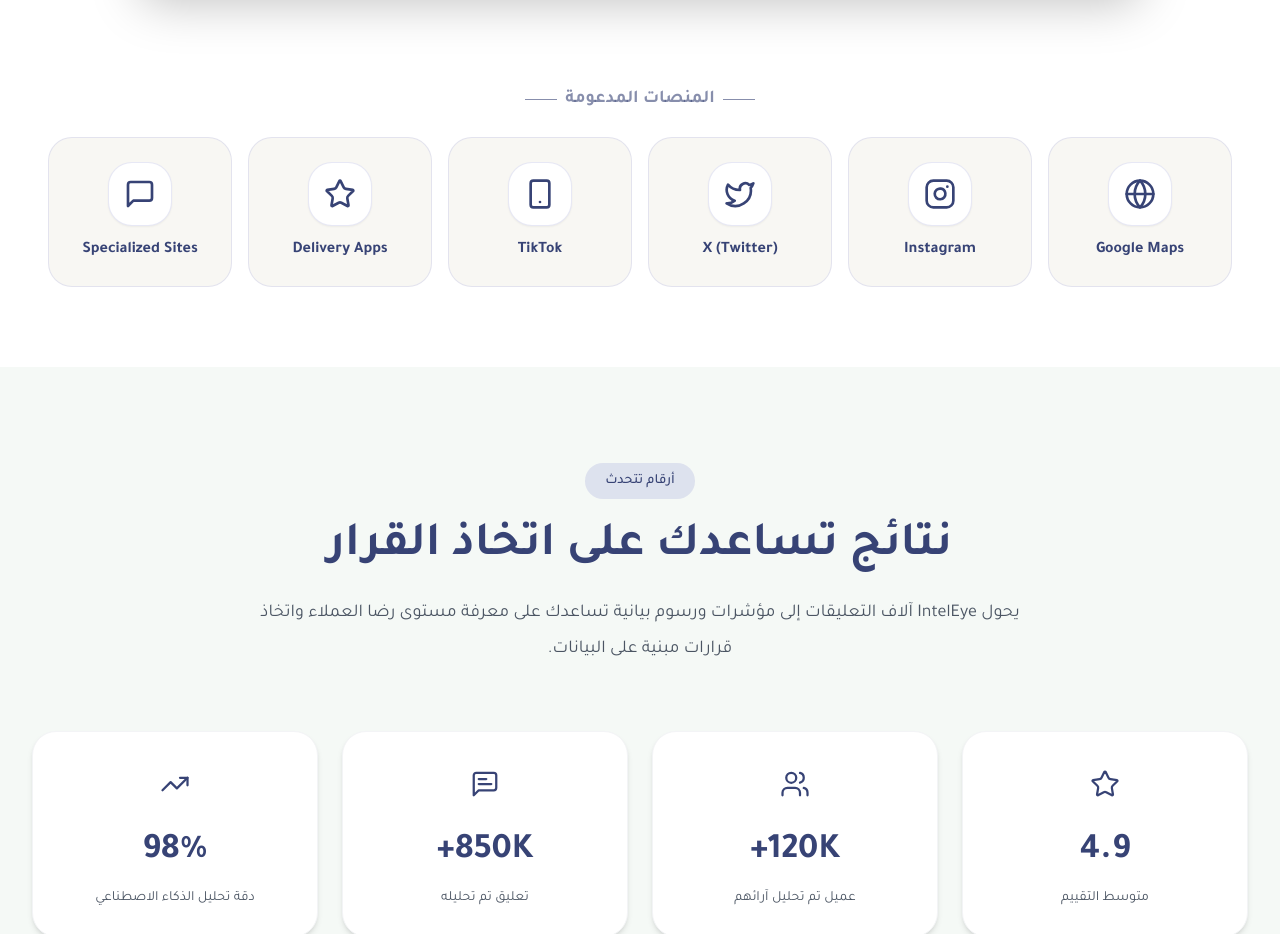
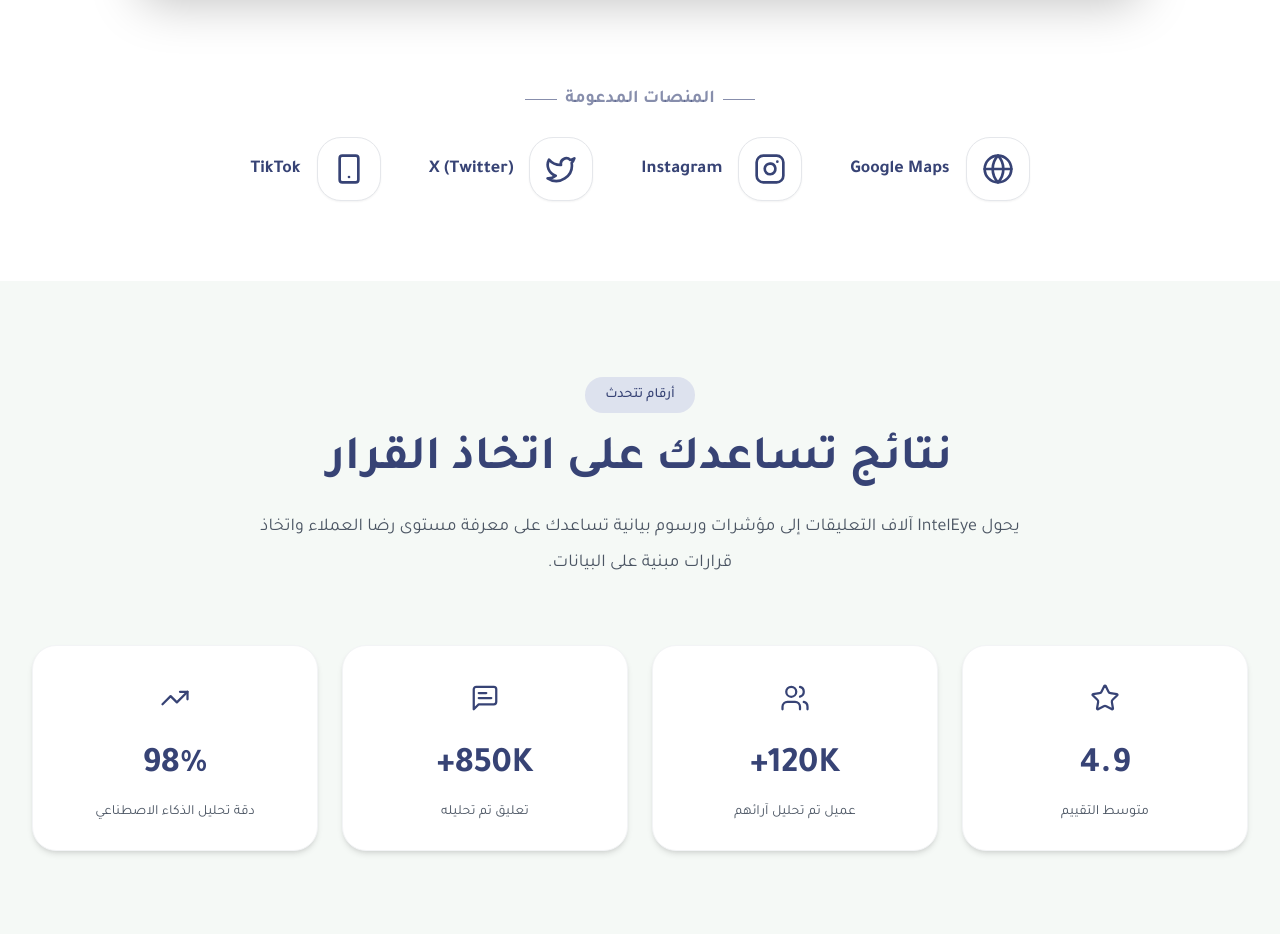
Before and after one commit to alaaalhrebi/inteleye, a Next.js app in the folder inteleye_project/: page / in a window 1280 px wide. Shown: the part 1520-2454 px from the top of the page. Built offline with nearby package versions, Linux system fonts and the light colour scheme.

Commit message:
Restore inline platform icons and show supported integrations only

```diff
--- a/inteleye_project/src/components/HeroSection.tsx
+++ b/inteleye_project/src/components/HeroSection.tsx
@@ -2,7 +2,7 @@
 
 import Link from "next/link";
 import { motion } from "framer-motion";
-import { ArrowRight, Sparkles, Globe, Instagram, Twitter, Smartphone, Star, MessageSquare } from "lucide-react";
+import { ArrowRight, Sparkles, Globe, Instagram, Twitter, Smartphone } from "lucide-react";
 import DashboardPreview from "./DashboardPreview";
 export default function HeroSection() {
 
@@ -11,8 +11,6 @@ export default function HeroSection() {
     { icon: Instagram, name: "Instagram" },
     { icon: Twitter, name: "X (Twitter)" },
     { icon: Smartphone, name: "TikTok" },
-    { icon: Star, name: "Delivery Apps" },
-    { icon: MessageSquare, name: "Specialized Sites" },
   ];
 
   return (
@@ -147,17 +145,17 @@ export default function HeroSection() {
     <span className="h-px w-8 bg-current"></span>
   </div>
 
-  <ul className="grid grid-cols-2 gap-3 sm:grid-cols-3 sm:gap-4 xl:grid-cols-6">
+  <ul className="flex flex-wrap items-center justify-center gap-x-8 gap-y-6 lg:gap-x-12">
     {platforms.map((platform) => (
       <li
         key={platform.name}
-        className="flex min-w-0 flex-col items-center justify-center gap-3 rounded-2xl border border-[#BABDE2]/35 bg-[#F8F7F3] px-3 py-5 text-center sm:px-4 sm:py-6"
+        className="flex items-center gap-4 select-none"
       >
-        <div className="flex h-14 w-14 items-center justify-center rounded-2xl border border-[#BABDE2]/35 bg-white text-[#374375] shadow-sm sm:h-16 sm:w-16">
+        <div className="flex h-14 w-14 shrink-0 items-center justify-center rounded-2xl border border-[#E5E7EB] bg-white text-[#374375] shadow-sm sm:h-16 sm:w-16">
           <platform.icon aria-hidden="true" className="h-7 w-7 sm:h-8 sm:w-8" />
         </div>
 
-        <span lang="en" className="text-sm font-bold leading-6 text-[#374375] sm:text-base">
+        <span lang="en" className="whitespace-nowrap text-base font-bold text-[#374375] sm:text-lg">
           {platform.name}
         </span>
       </li>
```
